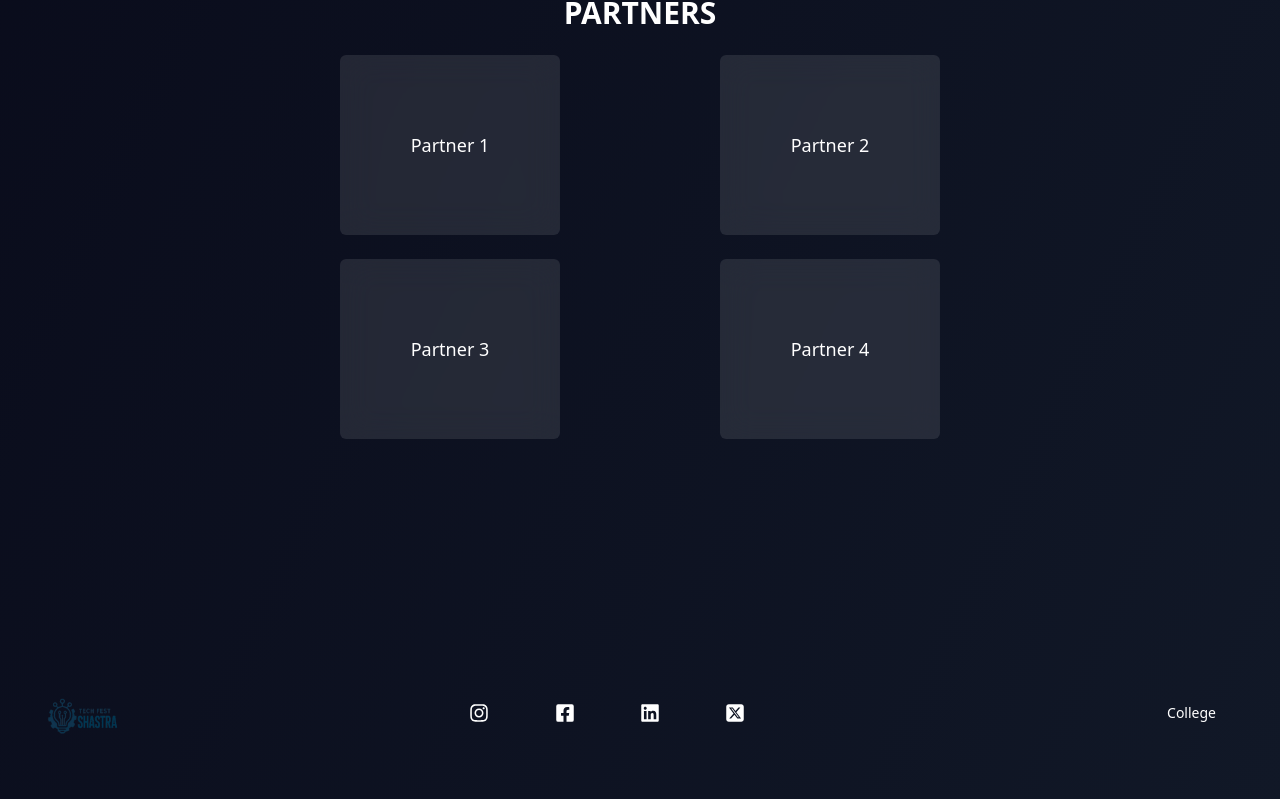
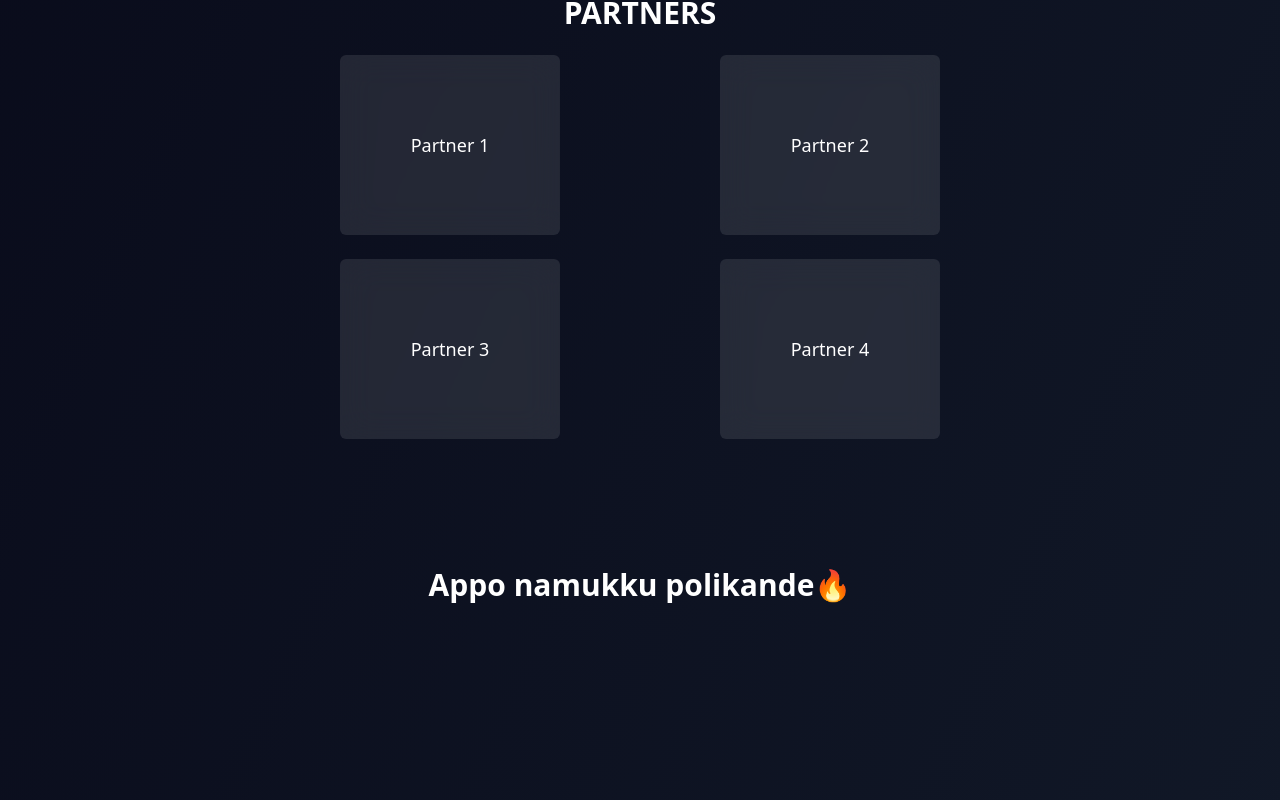
Before and after one commit to krishnaampai/SHASTRA, a React (Vite) app in the folder shastra/: page / in a window 1280 px wide. Shown: the part 1935-2735 px from the top of the page. Built offline with nearby package versions, Linux system fonts and the light colour scheme; the HTML template or start-up script is replaced by a standard one.

Commit message:
minor changes

```diff
--- a/shastra/src/routes/Home.jsx
+++ b/shastra/src/routes/Home.jsx
@@ -75,6 +75,7 @@ const Home = () => {
       </div>
 
       <div className='mx-auto px-4 py-12 max-w-3xl'>
+        <ScrollView>
         <h3 className='text-white text-2xl md:text-3xl font-bold text-center mb-4 md:mb-6'>PARTNERS</h3>
         <div className='grid md:grid-cols-2 grid-cols-1 gap-6 justify-items-center'>
           <div className='text-white flex text-center w-[220px] h-[180px] items-center justify-center p-6 bg-white bg-opacity-10 backdrop-blur-lg rounded-md text-lg'>Partner 1</div>
@@ -82,7 +83,9 @@ const Home = () => {
           <div className='text-white flex text-center w-[220px] h-[180px] items-center justify-center p-6 bg-white bg-opacity-10 backdrop-blur-lg rounded-md text-lg'>Partner 3</div>
           <div className='text-white flex text-center w-[220px] h-[180px] items-center justify-center p-6 bg-white bg-opacity-10 backdrop-blur-lg rounded-md text-lg'>Partner 4</div>
         </div>
+        </ScrollView>
       </div>
+      <p className='text-white text-2xl md:text-3xl font-bold text-center mb-4 md:mb-6 mt-20'>Appo namukku polikande🔥</p>
 
       <footer>
         <div className='grid grid-cols-2 md:grid-cols-3 gap-4 mt-48 justify-center px-10 mb-10 '>
```
